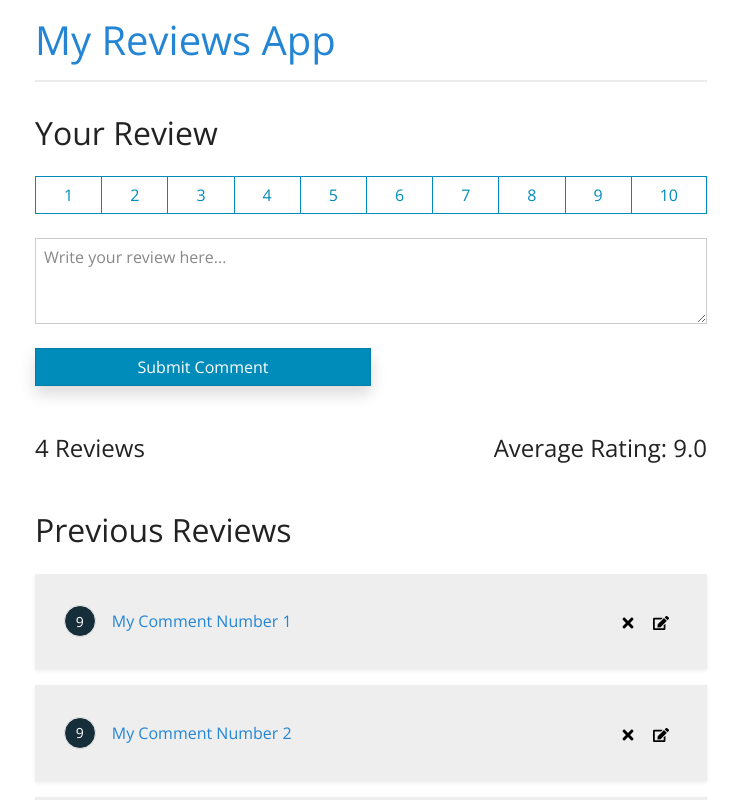
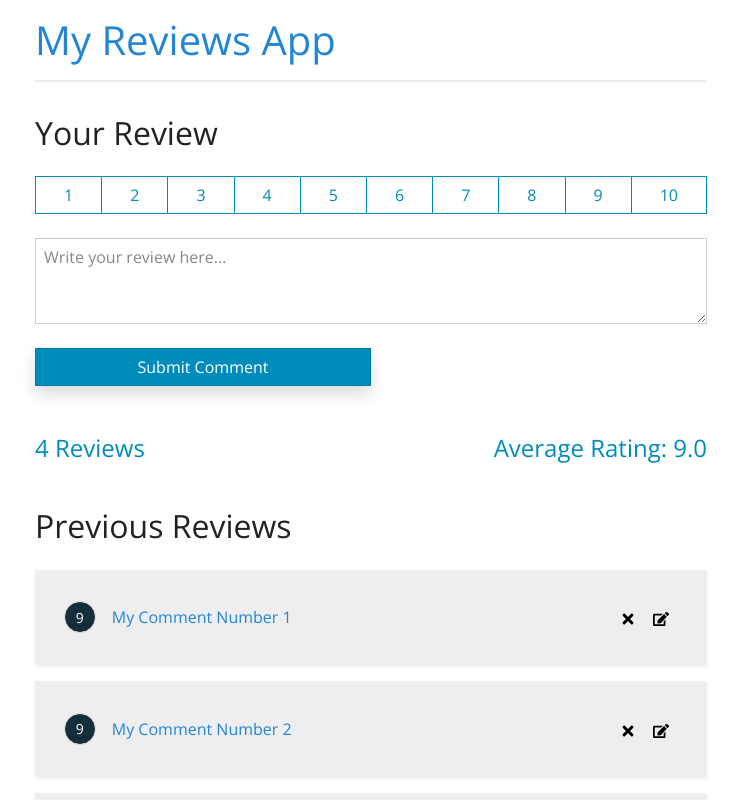
Before and after one commit to CollinsKippy/review-app-rt, a React (Create React App) app: page / in a window 1280 px wide. Shown: the top 800 px of the page, without its empty margins (45-783 px from the left). Built offline with nearby package versions, Linux system fonts and the light colour scheme.

Commit message:
review stats

```diff
--- a/src/components/ReviewStats.jsx
+++ b/src/components/ReviewStats.jsx
@@ -7,7 +7,7 @@ function ReviewStats(props) {
     reviews.reduce((acc, review) => acc + review.rating, 0) / reviews.length;
 
   return (
-    <div className='mt-5 mb-2 d-flex justify-content-between'>
+    <div className='mt-5 mb-1 d-flex justify-content-between bg-tertiary text-primary'>
       <h4>{reviews.length} Reviews</h4>
       <h4>Average Rating: {average.toFixed(1)}</h4>
     </div>
```
Also changed, not shown: 1 other file (tests, documents, lock files or other folders).
